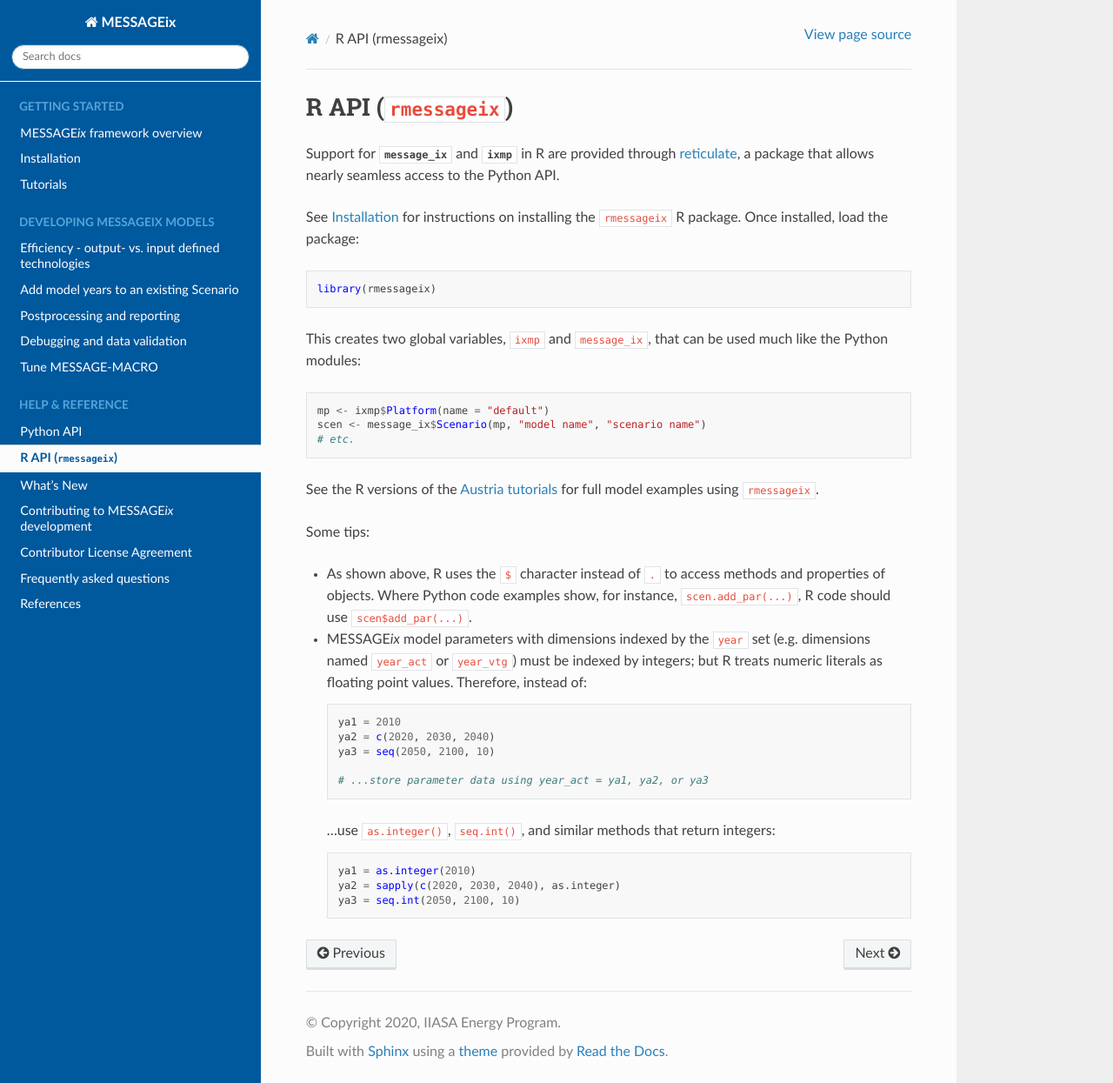
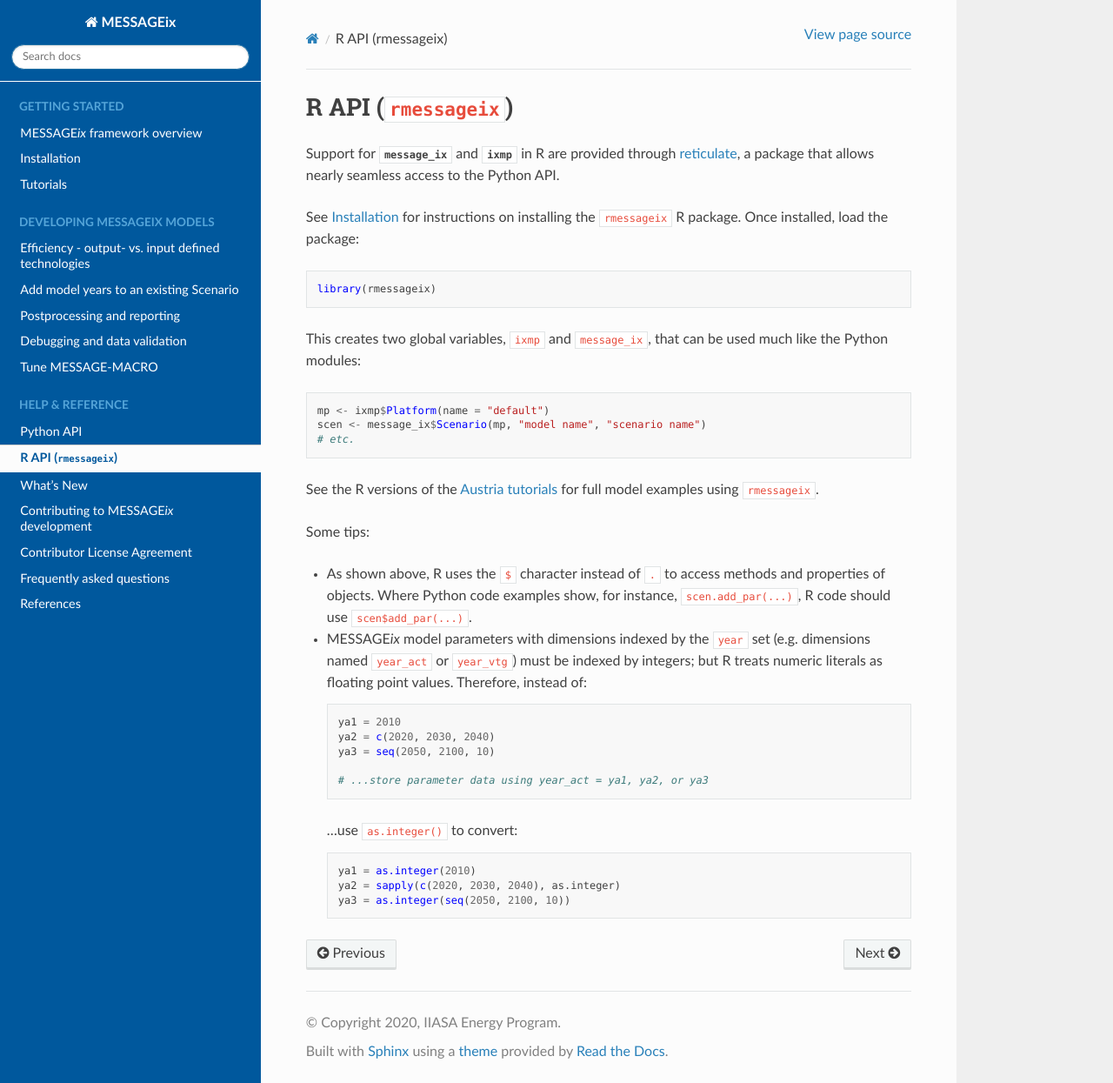
Before and after one commit to iiasa/message_ix, a Sphinx documentation site: the page built from doc/source/rmessageix.rst, in a window 1280 px wide and 1245 px high. Shown: the whole window at 87% size. Built offline with Sphinx 7.4.7 and the Read the Docs theme 2.0.0, drawn with Linux system fonts in a browser that asks for light colours; pages that are not in the unit, such as notebooks, are missing from menus.

```diff
--- a/doc/source/rmessageix.rst
+++ b/doc/source/rmessageix.rst
@@ -37,10 +37,10 @@
 
      # ...store parameter data using year_act = ya1, ya2, or ya3
 
-  …use ``as.integer()``, ``seq.int()``, and similar methods that return integers:
+  …use ``as.integer()`` to convert:
 
   .. code-block:: R
 
      ya1 = as.integer(2010)
      ya2 = sapply(c(2020, 2030, 2040), as.integer)
-     ya3 = seq.int(2050, 2100, 10)
+     ya3 = as.integer(seq(2050, 2100, 10))
```
Also changed, not shown: 2 other files.
